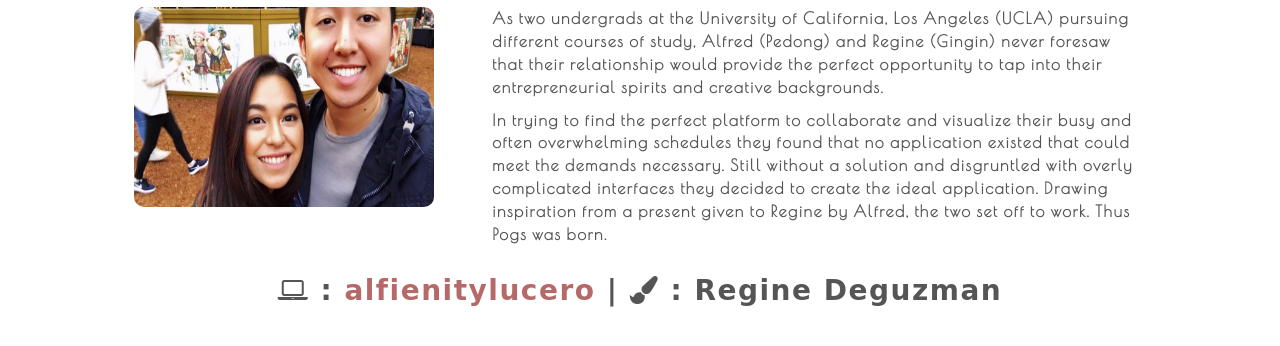
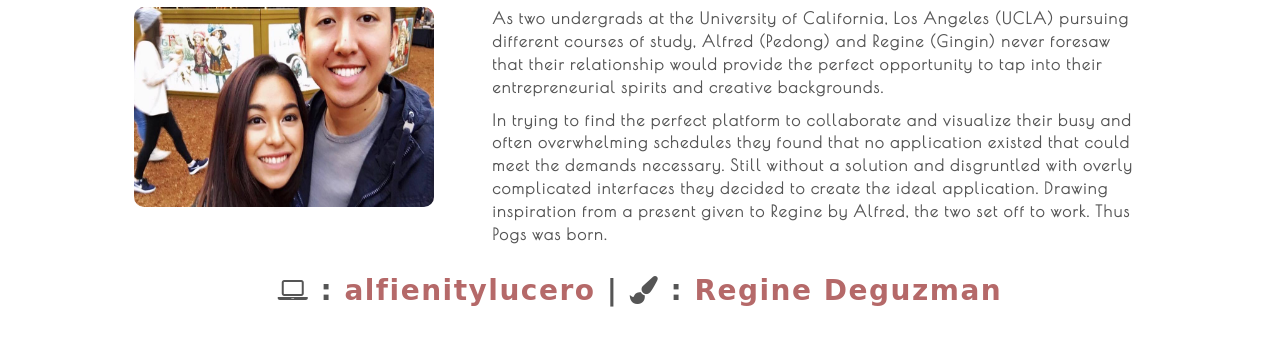
Before and after one commit to alfredlucero/pogs, a website: page public/index.html at #!/about in a window 1280 px wide. Shown: the part 208-554 px from the top of the page. Drawn offline with nearby package versions, Linux system fonts and the light colour scheme; some packages are replaced by stand-ins of ours; a script that the page names is missing; a web font is replaced by a local one.

Commit message:
Added gingin portfolio link

```diff
--- a/public/angular-app/about/about.html
+++ b/public/angular-app/about/about.html
@@ -7,5 +7,5 @@
 		<p class="col-xs-12">As two undergrads at the University of California, Los Angeles (UCLA) pursuing different courses of study, Alfred (Pedong) and Regine (Gingin) never foresaw that their relationship would provide the perfect opportunity to tap into their entrepreneurial spirits and creative backgrounds.</p>
 		<p class="col-xs-12">In trying to find the perfect platform to collaborate and visualize their busy and often overwhelming schedules they found that no application existed that could meet the demands necessary. Still without a solution and disgruntled with overly complicated interfaces they decided to create the ideal application. Drawing inspiration from a present given to Regine by Alfred, the two set off to work. Thus Pogs was born.</p>
 	</div>
-	<h2 class="col-xs-12 text-center"><i class="fa fa-laptop" aria-hidden="true"></i> : <a href="https://alfredlucero.github.io/" target="_blank">alfienitylucero</a> | <i class="fa fa-paint-brush" aria-hidden="true"></i> : Regine Deguzman</h2>
+	<h2 class="col-xs-12 text-center"><i class="fa fa-laptop" aria-hidden="true"></i> : <a href="https://alfredlucero.github.io/" target="_blank">alfienitylucero</a> | <i class="fa fa-paint-brush" aria-hidden="true"></i> : <a href="https://reginedeguzman.github.io" target="_blank">Regine Deguzman</a></h2>
 </div>
```
